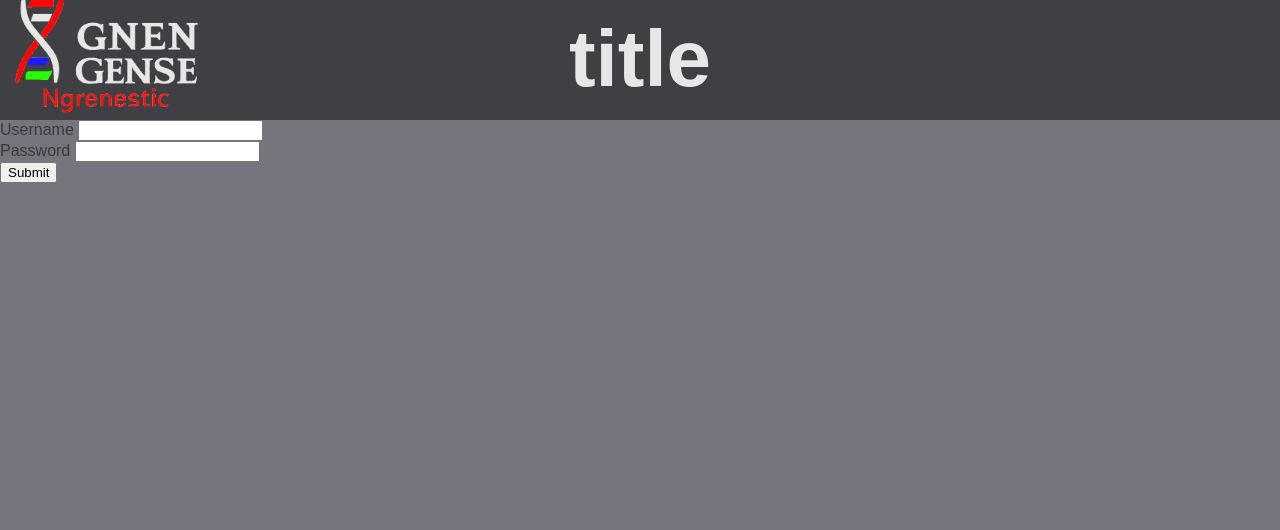
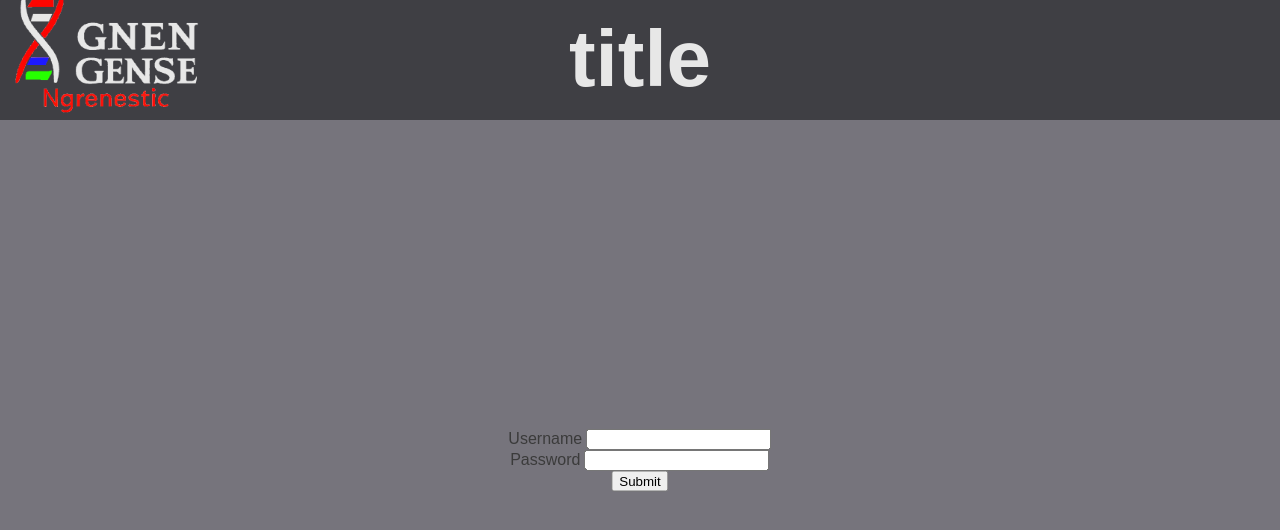
Before and after one commit to DWJStraat/OWE4_Blast, a Flask app: page / in a window 1280 px wide. Shown: the top 530 px of the page. Run offline with Flask 2, Linux system fonts and the light colour scheme; some libraries are stand-ins or nearby versions.

Commit message:
Centered the login form

```diff
--- a/forms.py
+++ b/forms.py
@@ -5,5 +5,4 @@ from wtforms.validators import DataRequired, Length
 class LoginForm(FlaskForm):
     username = StringField('Username', validators=[DataRequired()])
     password = StringField('Password', validators=[DataRequired()], render_kw={"type": "password"})
-
     submit = SubmitField('Submit')
--- a/static/login_base.css
+++ b/static/login_base.css
@@ -78,4 +78,15 @@ button_cookie.sidebar-button {
     max-height: 90%;
     width: 100%;
 }
-.form
+.form {
+    display: flex;
+    flex-direction: column;
+    align-items: center;
+    justify-content: center;
+    max-width: 100%;
+    position: absolute;
+    top: 50%;
+    left: 50%;
+    transform: translate(-50%, -50%);
+
+}
--- a/template/login.html
+++ b/template/login.html
@@ -6,10 +6,11 @@ Log in
 {% endblock %}
 
 {% block content %}
-<div class="container">
-    <div class="row">
+<div class="container" align="center" >
+    <div class="col-md-4">
         <div class="col-md-10 col-lg-8 mx-lg-auto mx-md-auto">
             {{ render_form(log_in) }}
         </div>
     </div>
+</div>
 {% endblock %}
```
